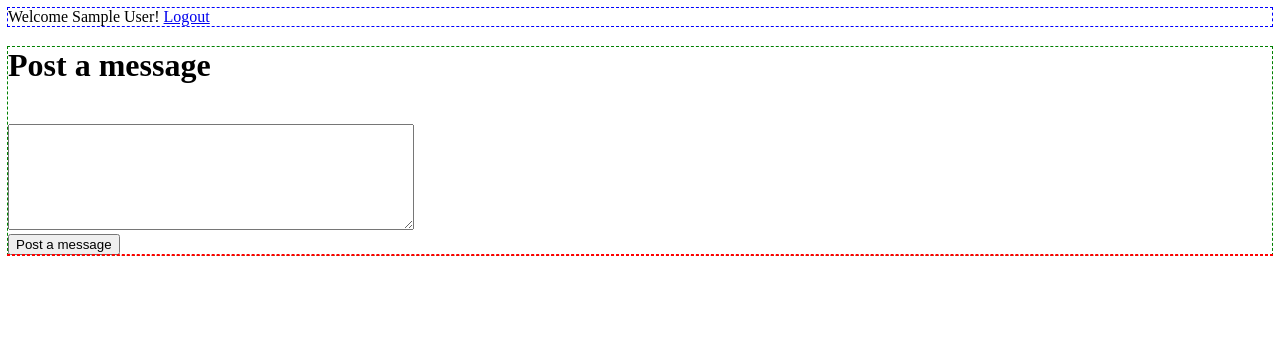
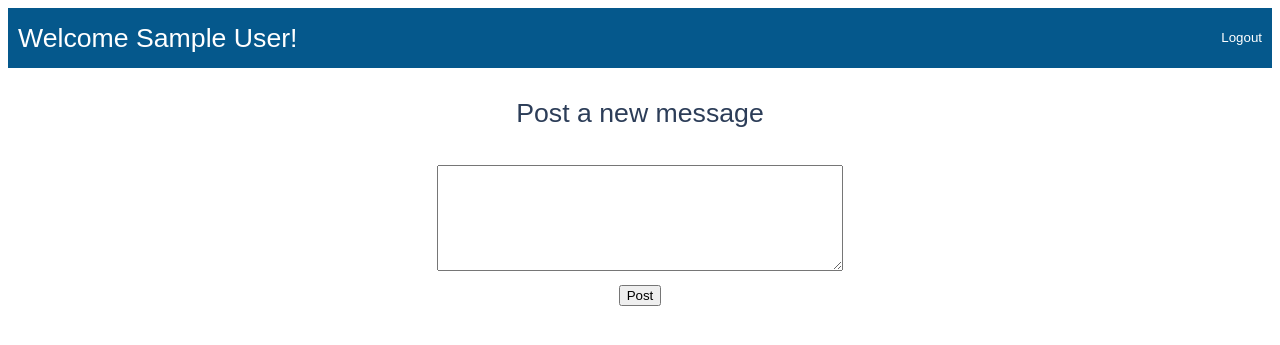
Before and after one commit to JonahKE/Python, a Flask app: page /wall in a window 1280 px wide. Shown: the top 345 px of the page. Run offline with Flask 2, Linux system fonts and the light colour scheme; the visitor is signed in with stand-in values (Sample User, id 1); data that the repository does not hold is empty.

Commit message:
Finished the wall

```diff
--- a/flask_with_mysql/wall/server.py
+++ b/flask_with_mysql/wall/server.py
@@ -113,11 +113,11 @@ def newpost():
         return redirect("/wall")
     else:
         query = "INSERT INTO messages(user_id, message, created_at, updated_at) VALUES (:poster_id, :post, NOW(), NOW())"
-        data = {
+        messagedata = {
             'poster_id': session['id'],
             'post': request.form['post']
         }
-        mysql.query_db(query, data)
+        mysql.query_db(query, messagedata)
         return redirect('/wall')
 @app.route('/comment', methods=['POST'])
 def newcomment():
@@ -125,13 +125,14 @@ def newcomment():
         flash('Please enter a comment.', 'commment_error')
         return redirect('/wall')
     else:
-        query = "INSERT INTO comments(user_id, message_id, comment, created_at, updated_at) VALUES (:user_id, :post_id, :comment, NOW(), NOW())"
-        data = {
-            'user_id': session['id'],
-            'post_id': request.form['post_id'],
-            'comment': request.form['comment']
-        }
-        mysql.query_db(query, data)
+        if session and session['id']:
+            query = "INSERT INTO comments(user_id, message_id, comment, created_at, updated_at) VALUES (:user_id, :post_id, :comment, NOW(), NOW())"
+            data = {
+                'user_id': session['id'],
+                'post_id': request.form['post_id'],
+                'comment': request.form['comment']
+            }
+            mysql.query_db(query, data)
         return redirect('/wall')
 
 # Logout
--- /dev/null
+++ b/flask_with_mysql/wall/static/style.css
@@ -0,0 +1,55 @@
+
+/** {
+  outline: 1px dashed red;
+}*/
+#header {
+  background-color: #05588C;
+  color: white;
+  padding: 20px 10px;
+  display: flex;
+  flex-flow: row wrap;
+  justify-content: space-between;
+  font: 20pt sans-serif;
+  height: 20px;
+  line-height: 20px;
+}
+#header a {
+  text-decoration: none;
+  color: white;
+  font-size: 10pt;
+}
+#new_post {
+  text-align: center;
+  padding: 0 10px 40px 10px;
+  margin-top: 30px;
+  /*border-bottom: 1px dashed #CCC;*/
+}
+#new_post textarea {
+  width: 400px;
+  height: 100px;
+  margin-bottom: 10px;
+}
+h1 {
+  color: #2C3D58;
+  font: 20pt sans-serif;
+}
+#posts {
+  padding: 10px 10% 20px 10%;
+  margin-top: 20px;
+}
+h2 {
+  color: #2C3D58;
+  font: 16pt sans-serif;
+}
+.thisisapost {
+  border-left: 3px solid #CCC;
+  padding: 10px;
+}
+.thisisacomment {
+  border-left: 1px solid #DDD;
+  padding: 10px;
+  margin: 5px 20px;
+}
+.postacomment {
+  margin: 5px 20px;
+}
--- a/flask_with_mysql/wall/templates/index.html
+++ b/flask_with_mysql/wall/templates/index.html
@@ -3,6 +3,7 @@
   <head>
     <meta charset="utf-8">
     <title>The Wall</title>
+    <link rel="stylesheet" type="text/css" href="{{ url_for('static', filename='style.css') }}">
   </head>
   <body>
     <h1>Login</h1>
--- a/flask_with_mysql/wall/templates/register.html
+++ b/flask_with_mysql/wall/templates/register.html
@@ -3,6 +3,7 @@
   <head>
     <meta charset="utf-8">
     <title></title>
+    <link rel="stylesheet" type="text/css" href="{{ url_for('static', filename='style.css') }}">
   </head>
   <body>
     <h1>Register</h1>
--- a/flask_with_mysql/wall/templates/wall.html
+++ b/flask_with_mysql/wall/templates/wall.html
@@ -3,32 +3,17 @@
   <head>
     <meta charset="utf-8">
     <title>The Wall</title>
-    <style type="text/css">
-    #header {
-      outline: 1px dashed blue;
-    }
-    #new_post {
-      outline: 1px dashed green;
-    }
-    #posts {
-      outline: 1px dashed red;
-    }
-    .thisisapost {
-      outline: 1px dashed purple;
-    }
-    .thisisacomment {
-      outline: 2px dotted orange;
-    }
-    </style>
+    <link rel="stylesheet" type="text/css" href="{{ url_for('static', filename='style.css') }}">
   </head>
   <body>
     <div id="wrapper">
       <div id="header">
-        Welcome {{ session['first_name'] }}! <a href="/logout">Logout</a>
+        <span class="welcome">Welcome {{ session['first_name'] }}!</span>
+        <a href="/logout">Logout</a>
       </div>
       <div id="new_post">
         <form action='/newpost' method='post'>
-          <h1>Post a message</h1></br>
+          <h1>Post a new message</h1></br>
           {% with messages = get_flashed_messages() %}
             {% if messages %}
               <ul>
@@ -38,16 +23,18 @@
               </ul>
             {% endif %}
           {% endwith %}
-          <textarea name="post" style="width: 400px; height: 100px;"></textarea><br>
-          <input type="submit" value="Post a message">
+          <textarea name="post"></textarea><br>
+          <input type="submit" value="Post">
         </form>
       </div>
       <div id="posts">
         {% if posts %}
           <h1>Posts</h1>
           {% for post in posts | reverse %}
+            <div class="thisisapost">
               <i>{{ post['first_name'] }} {{ post['last_name'] }} {{ post['created_at'] }}</i>
-            <div class="thisisapost">{{ post['message'] }}</div>
+              <p>{{ post['message'] }}</p>
+              </div>
               {% if comments %}
                 {% for comment in comments %}
                   {% if comment['message_id'] == post['id'] %}
@@ -58,12 +45,14 @@
                   {% endif %}
                 {% endfor %}
               {% endif %}
+            <div class="postacomment"
               <form action='/comment' method='post'>
                 <input type="hidden" name="post_id" value="{{ post['id'] }}">
                 <h2>Post a comment</h2>
                 <textarea name="comment" style="width: 400px; height: 50px;"></textarea></br>
                 <input type="submit" value="Post a comment">
               </form>
+            </div>
           {% endfor %}
         {% endif %}
       </div>
```
Lines whose indentation alone changed are shown as unchanged.
